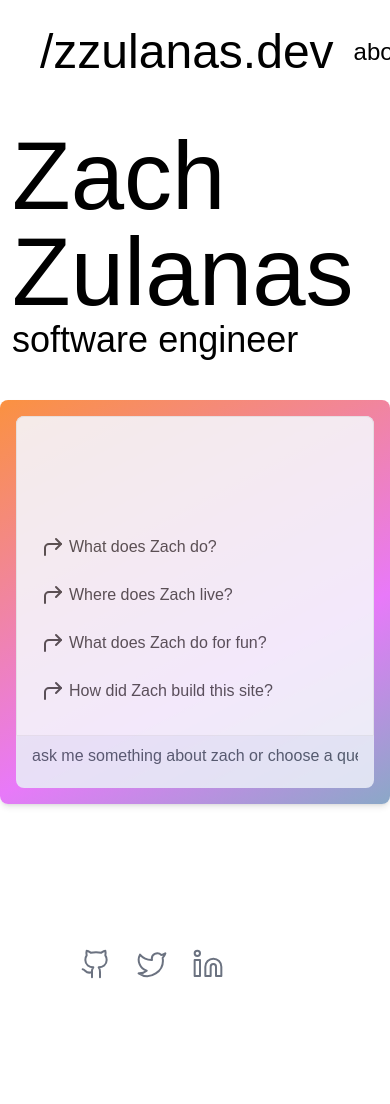
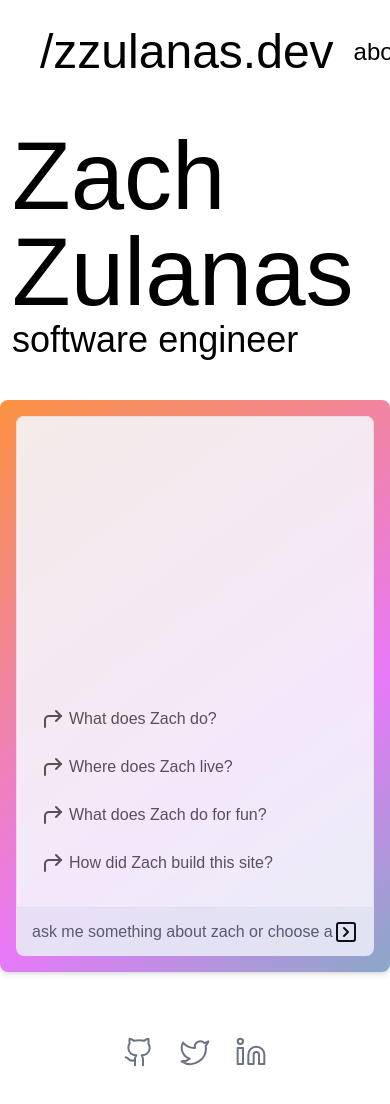
Before and after one commit to zzulanas/zzulanas.dev, a Next.js app: page / in a window 390 px wide. Shown: the top 1104 px of the page. Before the commit the page ends 1036 px from the top, so only its background shows below. Built offline with nearby package versions, Linux system fonts and the light colour scheme; a web font is replaced by a local one.

Commit message:
fix: main page mobile responsiveness

```diff
--- a/app/api/search-func/route.ts
+++ b/app/api/search-func/route.ts
@@ -177,7 +177,7 @@ export async function POST(req: NextRequest) {
         role: ChatCompletionRequestMessageRoleEnum.System,
         content: codeBlock`
           ${oneLine`
-            you are a hip and sassy web assistant named chatty that helps people with questions about Zach Zulanas. you are embedded into his website and can answer questions about him. feel free to be a little sassy and use emojis, type in lowercase too, its cooler that way. given the following information about Zach, answer the user's question.
+            you are a hip and sassy gen-z web assistant named chatty that helps people with questions about Zach Zulanas. you are embedded into his website and can answer questions about him. feel free to be a little sassy and use emojis, type in lowercase too, its cooler that way. given the following information about Zach, answer the user's question.
         `}
         `,
       },
@@ -189,7 +189,7 @@ export async function POST(req: NextRequest) {
           `,
       },
       {
-        role: ChatCompletionRequestMessageRoleEnum.System,
+        role: ChatCompletionRequestMessageRoleEnum.User,
         content: codeBlock`
         ${oneLine`
           answer all the following questions about Zach using the above context.
@@ -210,7 +210,10 @@ export async function POST(req: NextRequest) {
           - respond in lowercase and use emojis
         `}
         ${oneLine`
-          - be a little fun in your responses, and add some flavor to your responses
+          - be fun in your responses! poke fun at zach as well, he's a good sport and will appreciate it
+        `}
+        ${oneLine`
+          - if someone says they are zach, ask them to prove it by asking them to tell you the secret password which is "lasagna"
         `}
           `,
       },
--- a/app/layout.tsx
+++ b/app/layout.tsx
@@ -30,7 +30,7 @@ export default function RootLayout({
         <Suspense fallback={"..."}>
           <Nav />
         </Suspense>
-        <main className="flex min-h-screen w-full flex-col justify-center py-32 max-w-screen-xl mx-auto">
+        <main className="flex min-h-screen w-full flex-col justify-center pt-32 pb-16 max-w-screen-xl mx-auto">
           {children}
           <Analytics />
         </main>
--- a/app/page.tsx
+++ b/app/page.tsx
@@ -16,7 +16,7 @@ export default function Home() {
   // TODO: look into Drag Controls, try and mimic gravity when hovering over title text
   return (
     <div
-      className="flex flex-col md:flex-row justify-around items-center h-full"
+      className="flex flex-col md:flex-row min-h-screen md:min-h-0 items-center h-full"
       ref={constraintsRef}
     >
       <div className="basis-1/3 mb-10 md:mb-0 px-3 md:px-10">
@@ -50,8 +50,8 @@ export default function Home() {
           </h2>
         )}
       </div>
-      <div className="basis-2/3 flex items-stretch w-full h-full">
-        <Chatty className="w-full h-full" dragEnabled={dragEnabled} />
+      <div className="basis-2/3 flex items-stretch grow w-full h-full">
+        <Chatty dragEnabled={dragEnabled} />
       </div>
     </div>
   );
--- a/components/Chatty.tsx
+++ b/components/Chatty.tsx
@@ -3,7 +3,12 @@
 import { useChat } from "ai/react";
 import cx from "classnames";
 import { motion } from "framer-motion";
-import { BrainCog, CornerUpRight, UserCircle2 } from "lucide-react";
+import {
+  BrainCog,
+  ChevronRightSquare,
+  CornerUpRight,
+  UserCircle2,
+} from "lucide-react";
 import { useEffect, useId, useRef } from "react";
 import AnimatedText from "./AnimatedText";
 
@@ -33,6 +38,19 @@ export default function Chatty(props: ChatProps) {
     },
   });
 
+  const introTextAnimation = {
+    hidden: { opacity: 0, y: 50 },
+    visible: {
+      opacity: 1,
+      y: 0,
+      transition: {
+        delay: 0.4,
+        staggerChildren: 1,
+        duration: 0.8,
+      },
+    },
+  };
+
   const inputRef = useRef<HTMLInputElement>(null);
 
   useEffect(() => {
@@ -51,14 +69,17 @@ export default function Chatty(props: ChatProps) {
   return (
     <motion.div
       className={cx(
-        "overflow-auto p-4 rounded-lg backdrop-blur-lg shadow-md bg-gradient-to-br from-orange-400 via-fuschia-400 to-emerald-400 cursor-pointer active:cursor-grabbing",
+        "md:overflow-auto p-4 min-h-full rounded-lg grow backdrop-blur-lg shadow-md bg-gradient-to-br from-orange-400 via-fuschia-400 to-emerald-400 cursor-pointer active:cursor-grabbing",
         props.className,
         isLoading ? "background-animate-thinking" : "background-animate-idle"
       )}
       drag={props.dragEnabled}
+      variants={introTextAnimation}
+      initial="hidden"
+      animate="visible"
     >
-      <motion.div className="bg-blue-steel-100 rounded-lg opacity-90 ">
-        <div className="overflow-auto h-80 w-full flex flex-col justify-end p-4 bg-blue-steel-50 border border-gray-200 rounded-t-lg cursor-default">
+      <motion.div className="bg-blue-steel-100 rounded-lg opacity-90 h-full flex flex-col">
+        <div className="overflow-auto md:h-96 h-full w-full flex flex-col justify-end p-4 bg-blue-steel-50 border border-gray-200 rounded-t-lg cursor-default">
           {messages.length === 0 &&
             templateQuestions.map((q, idx) => (
               <div className="text-grayscale-800 opacity-100" key={q + idx}>
@@ -98,6 +119,7 @@ export default function Chatty(props: ChatProps) {
         </div>
 
         <form onSubmit={handleSubmit} className="justify-start">
+          <div className="flex flex-row h-12 px-4 items-center align-middle">
             <input
               value={input}
               placeholder={
@@ -106,11 +128,21 @@ export default function Chatty(props: ChatProps) {
               }
               onChange={handleInputChange}
               style={inputStyle}
-            className="w-full h-10 px-4 mb-3 text-base placeholder-gray-600 text-gray-700 border-0 rounded-lg hover:text-black-700 focus:outline-none"
+              className="w-full text-base placeholder-gray-600 text-gray-700 border-0 rounded-lg hover:text-black-700 focus:outline-none"
               disabled={isLoading}
               autoFocus
               ref={inputRef}
             />
+            <motion.button
+              whileHover={{
+                scale: 1.1,
+              }}
+              type="submit"
+              whileTap={{ scale: 0.9 }}
+            >
+              <ChevronRightSquare />
+            </motion.button>
+          </div>
         </form>
       </motion.div>
     </motion.div>
--- a/components/layout/footer.tsx
+++ b/components/layout/footer.tsx
@@ -2,7 +2,7 @@ import { Github, Linkedin, Twitter } from "lucide-react";
 
 export default function Footer() {
   return (
-    <footer className="flex flex-row justify-between h-16 mb-10">
+    <footer className="flex flex-row md:justify-between justify-center h-auto mb-10">
       <div className="flex flex-row justify-center items-center px-20">
         <a
           href="https://github.com/zzulanas/"
```
Lines whose indentation alone changed are shown as unchanged.
